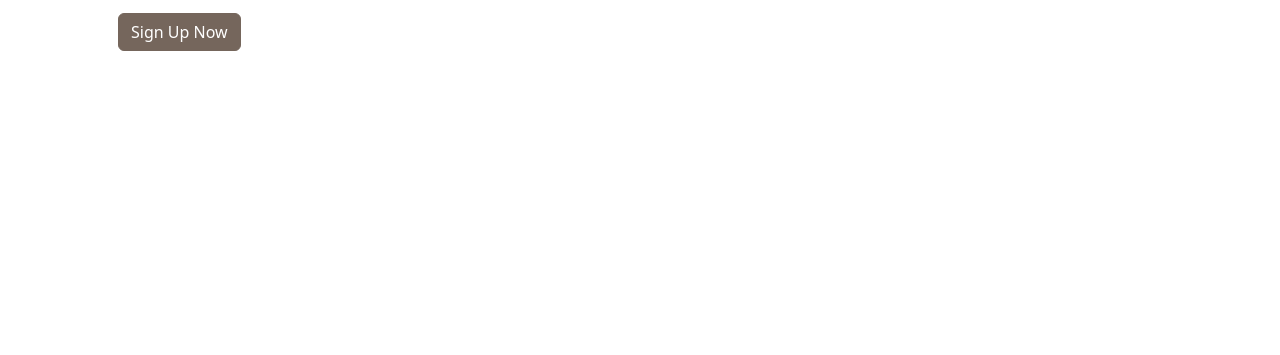
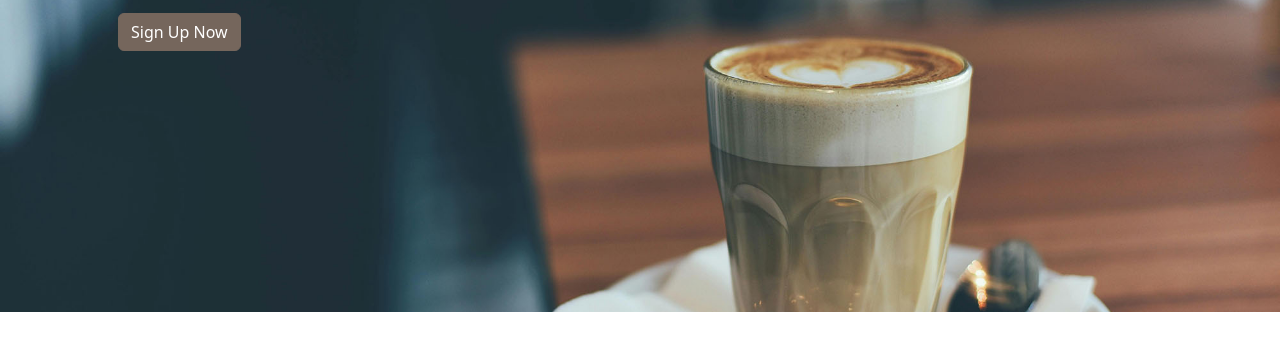
Before and after one commit to kelsie-m/dsn1713-final, a website: page index.html in a window 1280 px wide. Shown: the part 282-637 px from the top of the page. Drawn offline with nearby package versions, Linux system fonts and the light colour scheme; the site is published under a folder, as on GitHub Pages, so addresses that start at the root find nothing.

Commit message:
fix hero slash

```diff
--- a/index.html
+++ b/index.html
@@ -10,7 +10,7 @@
     <link rel="stylesheet" href="https://cdnjs.cloudflare.com/ajax/libs/animate.css/4.1.1/animate.min.css"/>
     <style>
       header {
-        background-image: url('/Images/homepage-hero.jpg');
+        background-image: url('Images/homepage-hero.jpg');
         background-size: cover;
         background-position: center;
         height: 500px;
```
